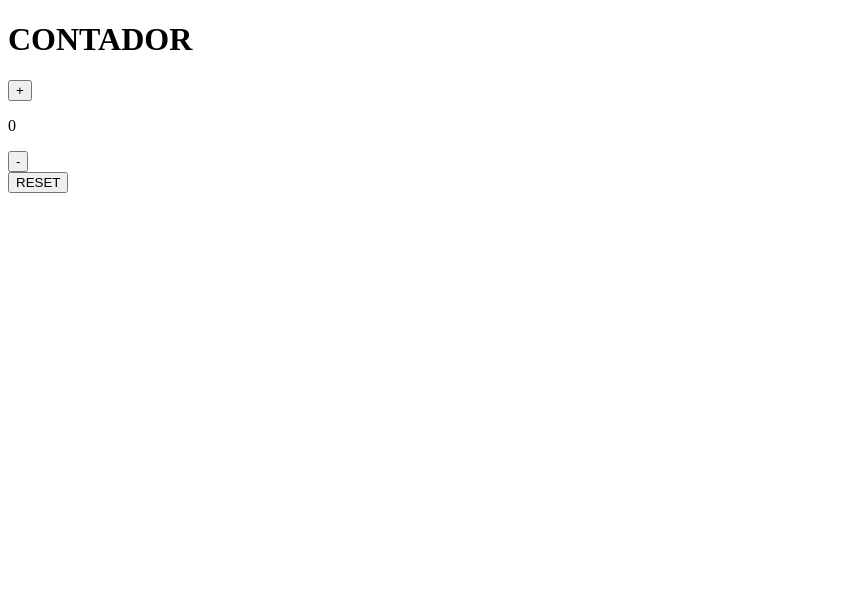
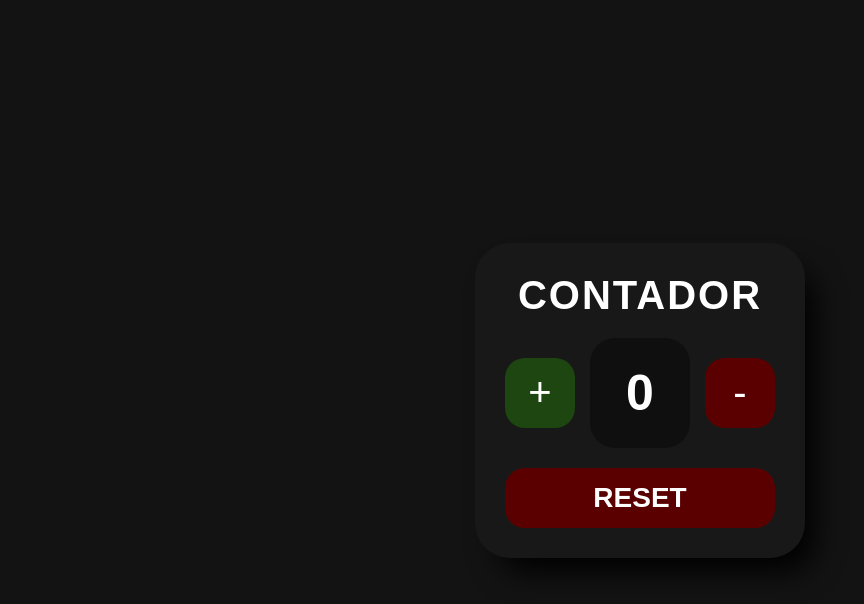
Before and after one commit to NikolasCristianDev/CONTADOR, a plain HTML site: page INDEX.HTML in a window 1280 px wide. Shown: the whole page, without its empty margins (0-864 px from the left). Drawn offline with Linux system fonts and the light colour scheme.

Commit message:
Estilo do site (CSS)
Estilizei toda a interface.

```diff
--- a/INDEX.HTML
+++ b/INDEX.HTML
@@ -3,6 +3,7 @@
 <head>
     <meta charset="UTF-8">
     <meta name="viewport" content="width=device-width, initial-scale=1.0">
+    <link rel="stylesheet" href="styles.css">
     <title>Contador | NC</title>
 </head>
 <body>
@@ -16,4 +17,5 @@
         <button class="btn-reset">RESET</button>
     </div>
 </body>
+<script src=""></script>
 </html>
--- /dev/null
+++ b/styles.css
@@ -0,0 +1,83 @@
+* {
+    margin: 0;
+    padding: 0;
+    box-sizing: border-box;
+    font-family: Arial, Helvetica, sans-serif;
+    color: white;
+}
+
+body {
+    background: rgb(19, 19, 19);
+    display: flex;
+    width: 100%;
+    height: 100vh;
+    align-items: center;
+    justify-content: center;
+}
+
+.box {
+    background: rgb(24, 24, 24);
+    text-align: center;
+    padding: 30px;
+    border-radius: 35px;
+    box-shadow: 16px 20px 30px -7px rgba(0, 0, 0, 1);
+    display: flex;
+    flex-direction: column;
+    gap: 20px;
+}
+
+h1 {
+    font-size: 40px;
+    text-transform: uppercase;
+    letter-spacing: 2px;
+}
+
+.box-contadores {
+    display: flex;
+    align-items: center;
+    justify-content: center;
+    gap: 15px;
+
+    .btnMais, .btnMenos {
+        width: 70px;
+        height: 70px;
+        font-size: 40px;
+        border-radius: 20px;
+        border: none;
+        cursor: pointer;
+        display: flex;
+        align-items: center;
+        justify-content: center;
+    }
+
+    .btnMais{
+        background: #1e4610;
+    }
+    .btnMenos{
+        background: #5b0000;
+    }
+
+    .box-num {
+        background: rgb(15, 15, 15);
+        width: 100px;
+        height: 110px;
+        font-size: 50px;
+        border-radius: 25px;
+        font-weight: bold;
+        display: flex;
+        align-items: center;
+        justify-content: center;
+    }
+}
+
+.btn-reset {
+    background: #5b0000; /* Vermelho escuro da imagem */
+    border: none;
+    width: 100%;
+    height: 60px;
+    border-radius: 20px;
+    font-size: 28px;
+    font-weight: bold;
+    text-transform: uppercase;
+    cursor: pointer;
+}
```
